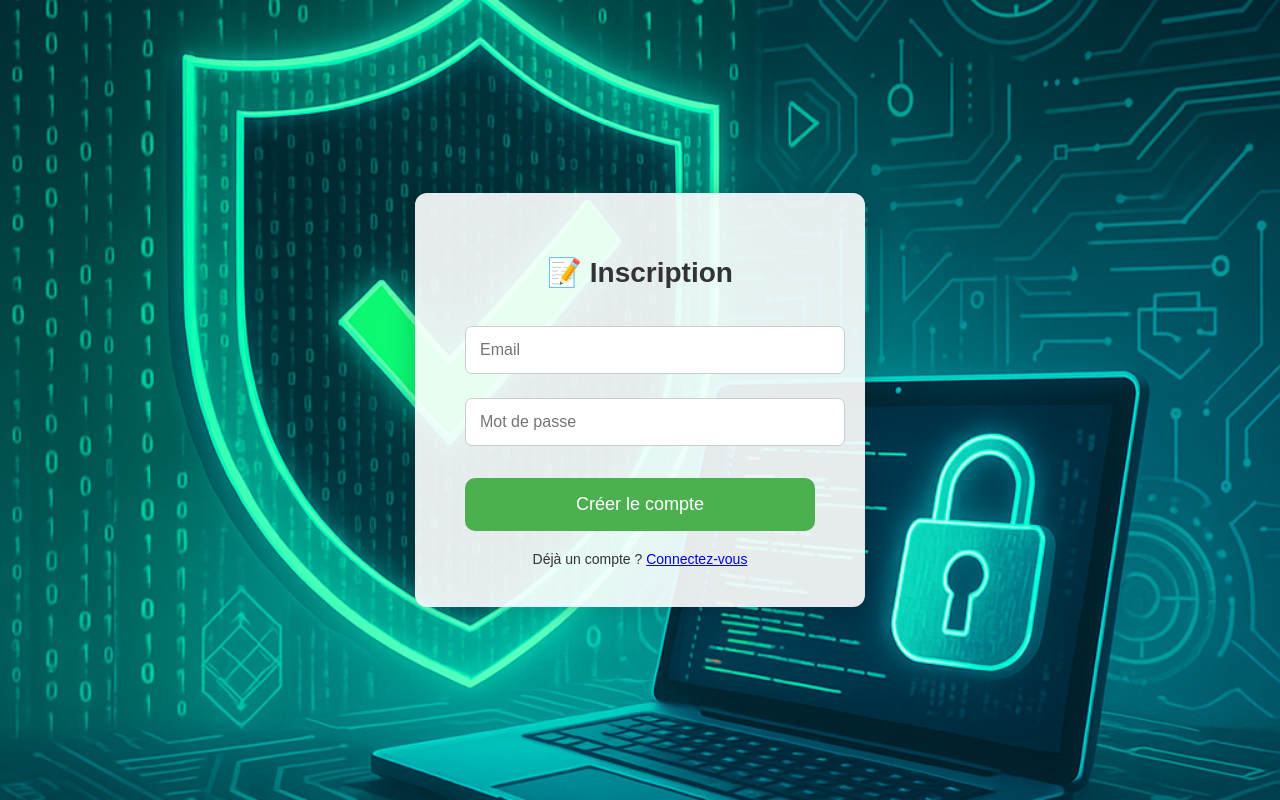
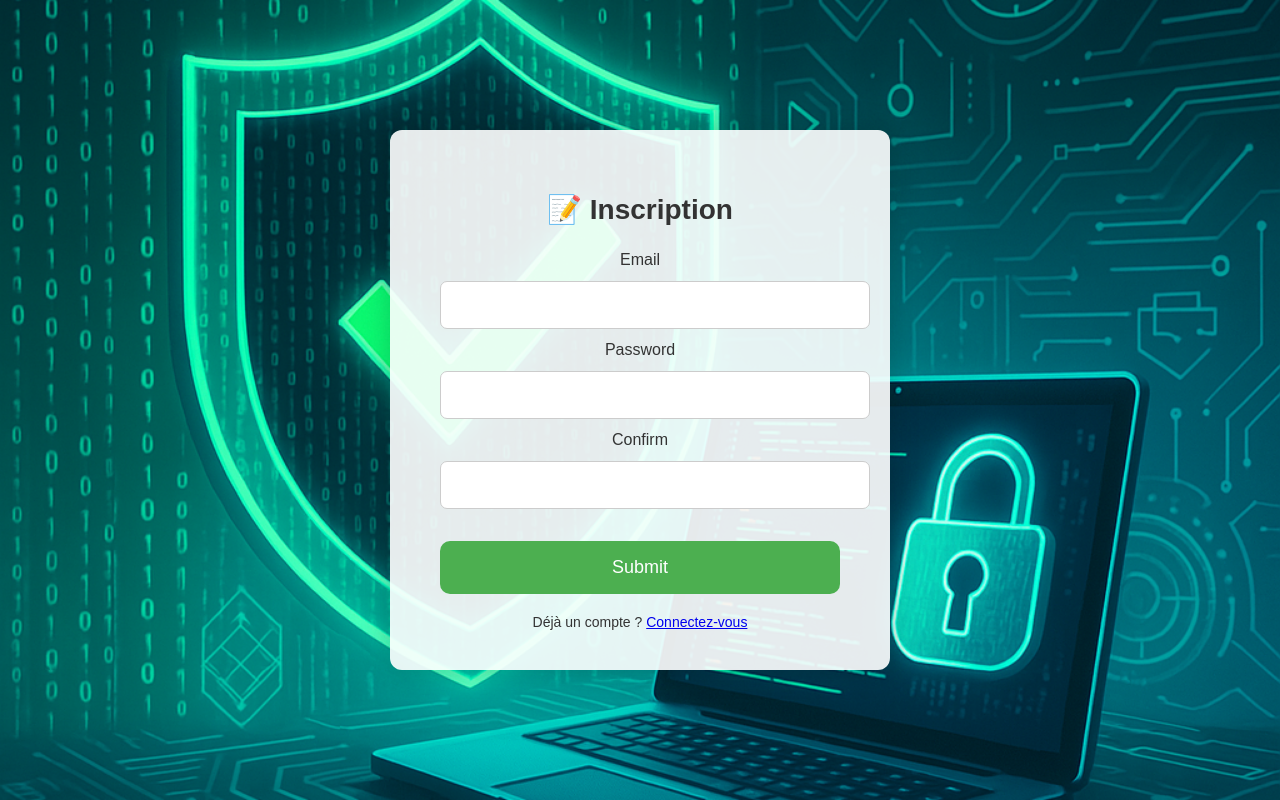
Before and after one commit to TchoubeubeBarthelemyMabi/MABI-Cybersecurity, a Python web app: template templates/signup.html in a window 1280 px wide. Run offline with Jinja, Linux system fonts and the light colour scheme; the template is opened without the code that fills it, so the values that code supplies are empty, except form fields; form fields are guessed from the names that the template uses.

Commit message:
Update signup.html

```diff
--- a/templates/signup.html
+++ b/templates/signup.html
@@ -8,7 +8,9 @@
             background-size: cover;
             background-position: center;
             font-family: Arial, sans-serif;
-            margin: 0; padding: 0; color: #333;
+            margin: 0;
+            padding: 0;
+            color: #333;
             display: flex;
             justify-content: center;
             align-items: center;
@@ -20,14 +22,14 @@
             border-radius: 12px;
             box-shadow: 0 0 30px rgba(0,0,0,0.2);
             text-align: center;
-            width: 350px;
+            width: 400px;
         }
-        .signup-container h2 {
+        h2 {
             margin-bottom: 25px;
             font-size: 28px;
             font-weight: 700;
         }
-        input[type="email"], input[type="password"] {
+        .input-field {
             width: 100%;
             padding: 14px;
             margin: 12px 0;
@@ -35,7 +37,7 @@
             border: 1px solid #ccc;
             font-size: 16px;
         }
-        button {
+        .btn-primary {
             margin-top: 20px;
             width: 100%;
             padding: 16px;
@@ -47,7 +49,7 @@
             cursor: pointer;
             transition: background-color 0.3s ease;
         }
-        button:hover {
+        .btn-primary:hover {
             background-color: #45a049;
         }
         .login-link {
@@ -65,16 +67,45 @@
 
 <div class="signup-container">
     <h2>📝 Inscription</h2>
+
     {% with messages = get_flashed_messages() %}
       {% if messages %}
         <div class="flash-message">{{ messages[0] }}</div>
       {% endif %}
     {% endwith %}
-    <form method="post">
-        <input type="email" name="email" placeholder="Email" required><br>
-        <input type="password" name="password" placeholder="Mot de passe" required><br>
-        <button type="submit">Créer le compte</button>
+
+    <form method="POST">
+        {{ form.hidden_tag() }}
+
+        <div>
+            {{ form.email.label }}<br>
+            {{ form.email(class_='input-field') }}
+            {% for error in form.email.errors %}
+              <div class="flash-message">{{ error }}</div>
+            {% endfor %}
+        </div>
+
+        <div>
+            {{ form.password.label }}<br>
+            {{ form.password(class_='input-field') }}
+            {% for error in form.password.errors %}
+              <div class="flash-message">{{ error }}</div>
+            {% endfor %}
+        </div>
+
+        <div>
+            {{ form.confirm.label }}<br>
+            {{ form.confirm(class_='input-field') }}
+            {% for error in form.confirm.errors %}
+              <div class="flash-message">{{ error }}</div>
+            {% endfor %}
+        </div>
+
+        <div>
+            {{ form.submit(class_='btn-primary') }}
+        </div>
     </form>
+
     <div class="login-link">
         Déjà un compte ? <a href="{{ url_for('login') }}">Connectez-vous</a>
     </div>
```
